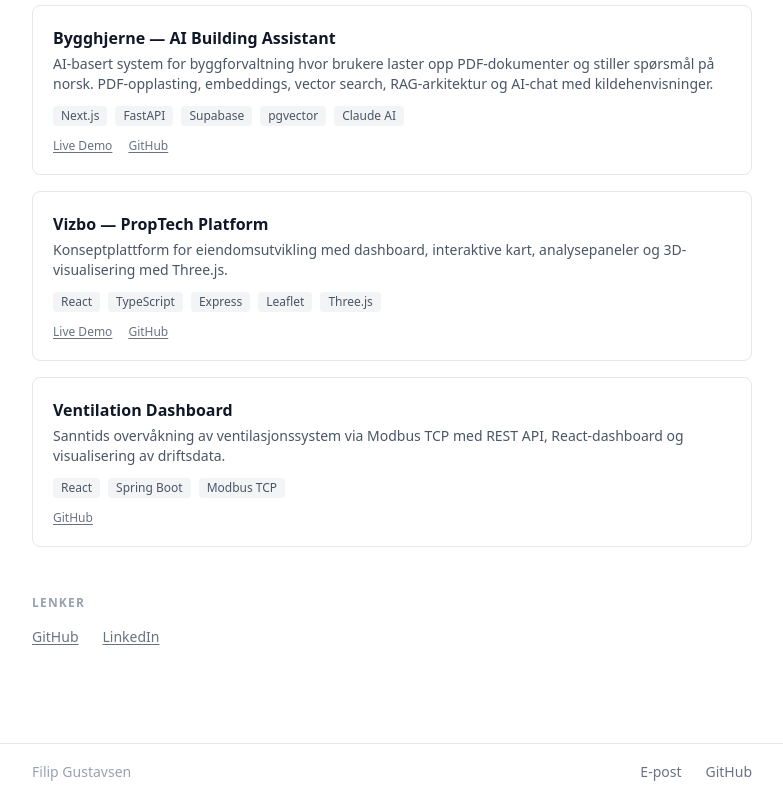
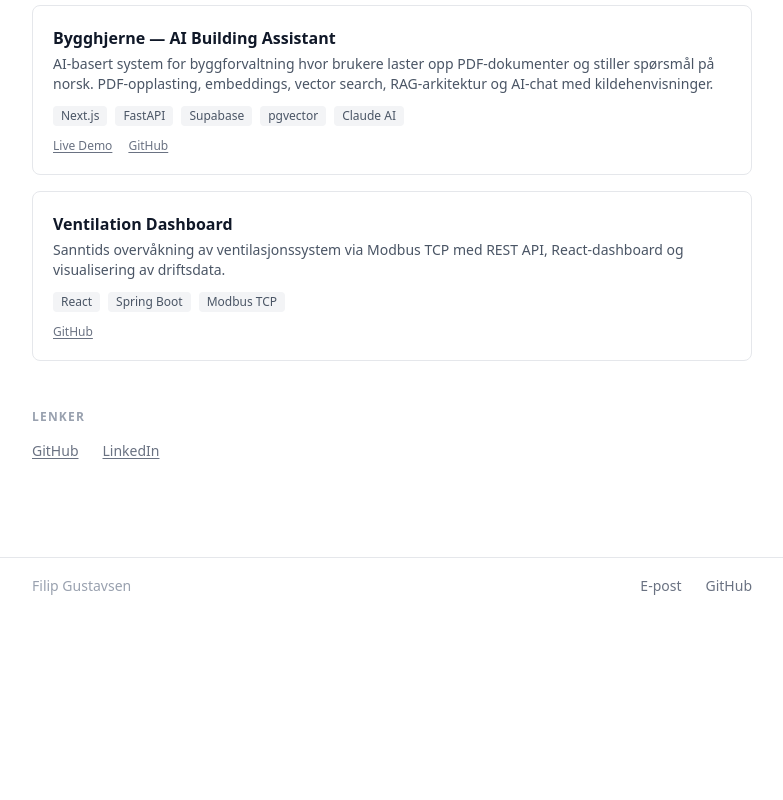
Before and after one commit to filipguz/filipgustavsen, a React (Vite) app: page /tech in a window 1280 px wide. Shown: the part 824-1624 px from the top of the page, without its empty margins (248-1031 px from the left). After the commit the page ends 1438 px from the top, so only its background shows below. Built offline with nearby package versions, Linux system fonts and the light colour scheme.

Commit message:
fix portofolio

```diff
--- a/src/translations.js
+++ b/src/translations.js
@@ -13,7 +13,6 @@ export const t = {
       paragraphs: [
         'Jeg heter Filip Gustavsen og har jobbet med nettsider og digitale løsninger siden 2007.',
         'Jeg startet med webutvikling gjennom utdanning hos Noroff (2007–2009), hvor jeg fikk et solid grunnlag innen web, struktur og brukeropplevelse. Siden den gang har jeg jobbet praktisk med både nettsider og digitale løsninger, og de siste årene har jeg også utviklet komplette systemer og applikasjoner.',
-        'I dag bygger jeg moderne nettsider og løsninger for små og mellomstore bedrifter – med fokus på enkelhet, tydelig kommunikasjon og løsninger som faktisk fungerer i praksis.',
         'Jeg har blant annet utviklet en fullverdig SaaS-løsning fra bunnen av med Java og Spring Boot, inkludert brukerhåndtering, betalingsløsninger og komplette arbeidsflyter. Denne erfaringen gjør at jeg ikke bare lager "fine nettsider", men systemer som fungerer teknisk og gir verdi over tid.',
         'Ved siden av utvikling jobber jeg som leirskolelærer og instruktør. Dette har gitt meg sterk kompetanse innen kommunikasjon, struktur og samarbeid – noe som er avgjørende for å forstå kundens behov og levere gode løsninger.',
         'Jeg har også utdanning innen folkehelse, med fokus på mennesker, relasjoner og brukerperspektiv. Det gjør at jeg alltid bygger løsninger med sluttbrukeren i sentrum.',
@@ -44,14 +43,9 @@ export const t = {
           title: 'Bygghjerne — AI Building Assistant',
           description: 'AI-basert system for byggforvaltning hvor brukere laster opp PDF-dokumenter og stiller spørsmål på norsk. PDF-opplasting, embeddings, vector search, RAG-arkitektur og AI-chat med kildehenvisninger.',
           tags: ['Next.js', 'FastAPI', 'Supabase', 'pgvector', 'Claude AI'],
-          links: [{ label: 'Live Demo', href: '#' }, { label: 'GitHub', href: '#' }],
+          links: [{ label: 'Live Demo', href: 'https://bygghjerne.no/' }, { label: 'GitHub', href: '#' }],
         },
-        {
-          title: 'Vizbo — PropTech Platform',
-          description: 'Konseptplattform for eiendomsutvikling med dashboard, interaktive kart, analysepaneler og 3D-visualisering med Three.js.',
-          tags: ['React', 'TypeScript', 'Express', 'Leaflet', 'Three.js'],
-          links: [{ label: 'Live Demo', href: '#' }, { label: 'GitHub', href: '#' }],
-        },
+
         {
           title: 'Ventilation Dashboard',
           description: 'Sanntids overvåkning av ventilasjonssystem via Modbus TCP med REST API, React-dashboard og visualisering av driftsdata.',
@@ -95,7 +89,6 @@ export const t = {
       paragraphs: [
         'My name is Filip Gustavsen and I have worked with websites and digital solutions since 2007.',
         'I started with web development through education at Noroff (2007–2009), where I built a solid foundation in web, structure and user experience. Since then I have worked hands-on with both websites and digital solutions, and in recent years I have also developed complete systems and applications.',
-        'Today I build modern websites and solutions for small and medium-sized businesses – with a focus on simplicity, clear communication and solutions that actually work in practice.',
         'I have among other things developed a complete SaaS solution from scratch using Java and Spring Boot, including user management, payment solutions and complete workflows. This experience means I don\'t just create "nice websites", but systems that work technically and deliver value over time.',
         'Alongside development I work as a school camp teacher and instructor. This has given me strong competence in communication, structure and collaboration – which is crucial for understanding client needs and delivering good solutions.',
         'I also have an education in public health, with a focus on people, relationships and user perspective. This means I always build solutions with the end user at the centre.',
@@ -126,14 +119,9 @@ export const t = {
           title: 'Bygghjerne — AI Building Assistant',
           description: 'AI-powered building management system where users upload PDF documents and ask questions in Norwegian. Features PDF upload, embeddings, vector search, RAG architecture and AI chat with source references.',
           tags: ['Next.js', 'FastAPI', 'Supabase', 'pgvector', 'Claude AI'],
-          links: [{ label: 'Live Demo', href: '#' }, { label: 'GitHub', href: '#' }],
+          links: [{ label: 'Live Demo', href: 'https://bygghjerne.no/' }, { label: 'GitHub', href: '#' }],
         },
-        {
-          title: 'Vizbo — PropTech Platform',
-          description: 'PropTech concept platform for property development with a dashboard, interactive maps, analytics panels and 3D visualisation using Three.js.',
-          tags: ['React', 'TypeScript', 'Express', 'Leaflet', 'Three.js'],
-          links: [{ label: 'Live Demo', href: '#' }, { label: 'GitHub', href: '#' }],
-        },
+
         {
           title: 'Ventilation Dashboard',
           description: 'Real-time monitoring of ventilation systems via Modbus TCP with a REST API, React dashboard and operational data visualisation.',
```
